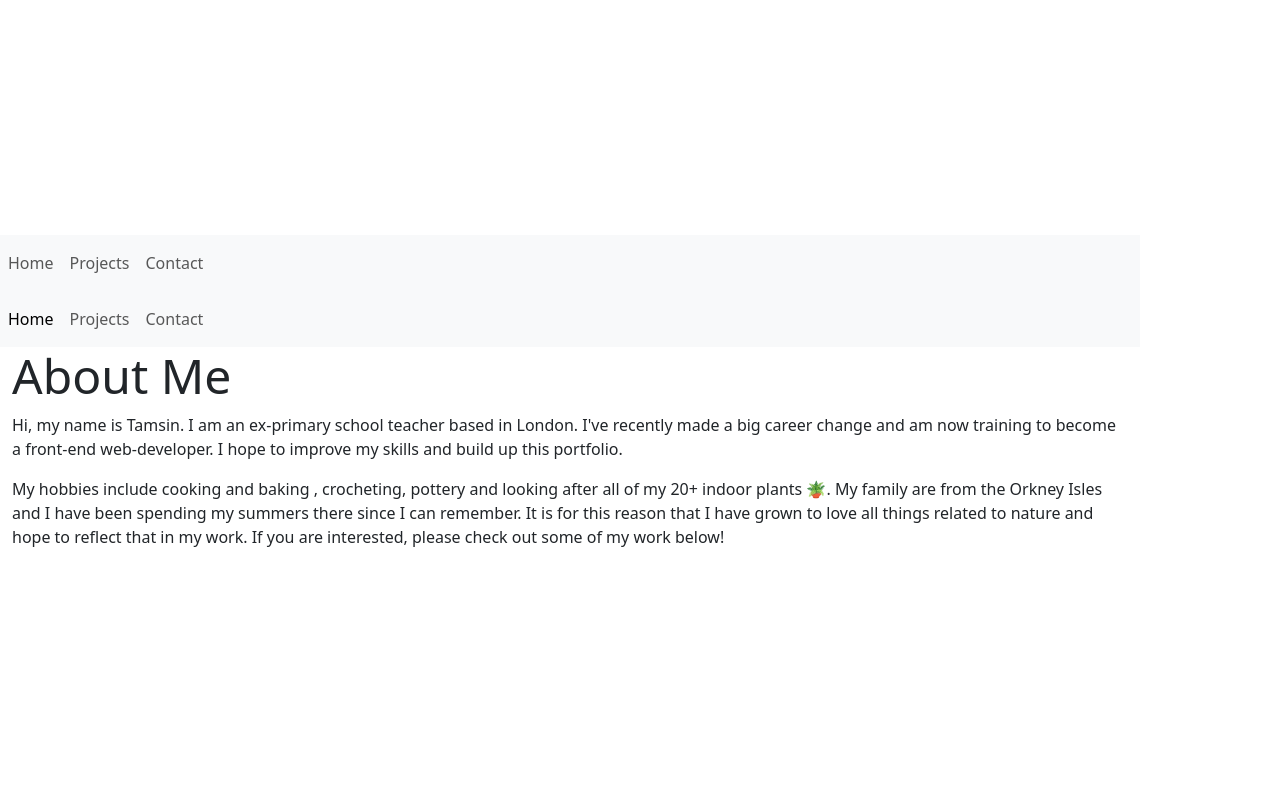
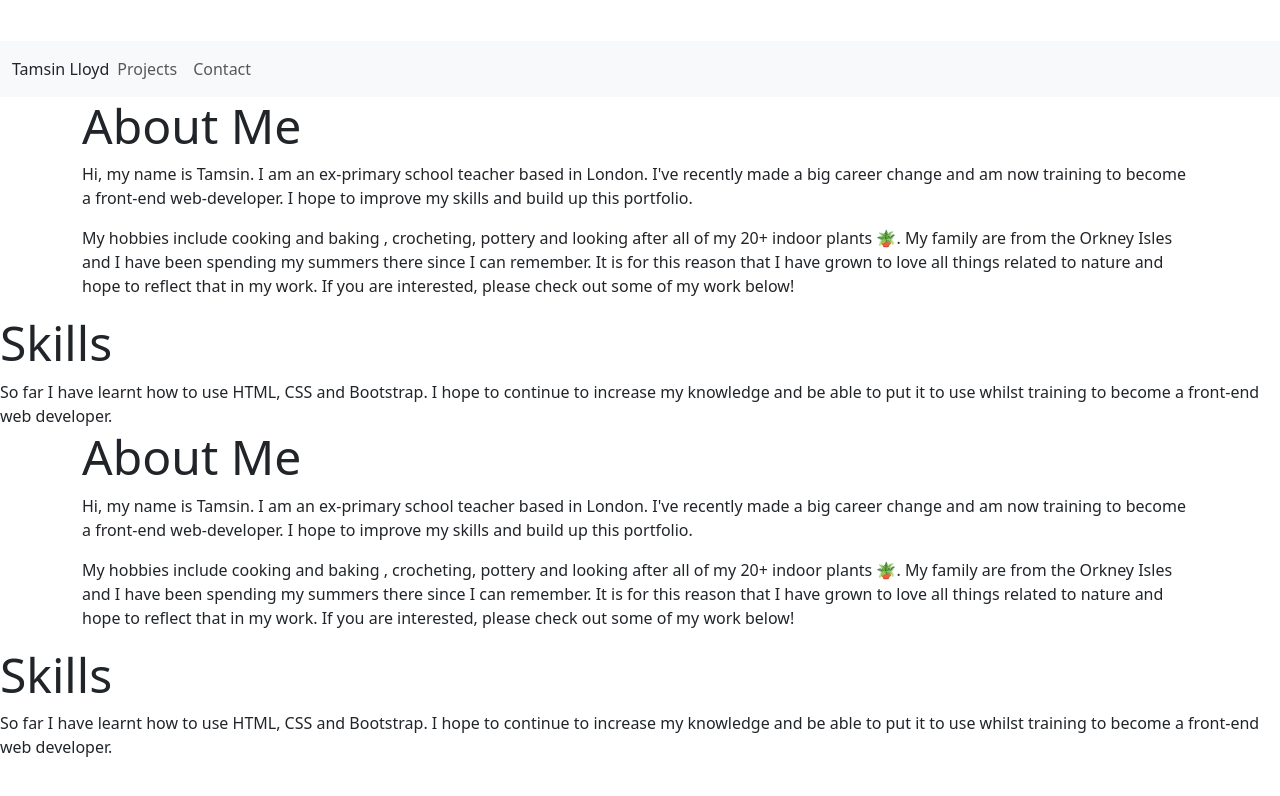
Before and after one commit to TamsinLloyd99/My-React-Portfolio, a React (Vite) app: page / in a window 1280 px wide. Shown: the top 796 px of the page. Built offline with nearby package versions, Linux system fonts and the light colour scheme.

Commit message:
changed homepage to render/added skills to homepage

```diff
--- a/src/App.jsx
+++ b/src/App.jsx
@@ -1,15 +1,16 @@
 import React from "react";
 import { BrowserRouter as Router, Route, Routes } from "react-router-dom";
+import RenderPage from "./components/RenderPage";
 import Contact from "./components/Contact";
-import Header from "./components/Header";
 import HomePage from "./components/HomePage";
 import Projects from "./components/Projects";
+
 
 function App() {
   return (
   <Router>
     <div className="App">
-      <Header />
+      <RenderPage />
       <Routes>
         <Route path="/" element={<HomePage />} />
         <Route path="/projects" element={<Projects />} />
--- a/src/components/Contact.jsx
+++ b/src/components/Contact.jsx
@@ -2,7 +2,10 @@ import React from 'react'
 
 function Contact() {
   return (
+    <>
+
     <div>Contact</div>
+    </>
   )
 }
 
--- a/src/components/Header.jsx
+++ b/src/components/Header.jsx
@@ -6,43 +6,58 @@ function Header(props) {
   return (
     <>
       <nav className="navbar navbar-expand-lg bg-body-tertiary">
+        <div className="container-fluid">
+              <Link
+              to="/home"
+              className={
+                props.currentPage === "home" ? "nav-link active" : "nav-link"}
+                onClick={() => props.handlePageChange("home")}
+            >
+            Tamsin Lloyd
+         </Link>
+          <button
+            className="navbar-toggler"
+            type="button"
+            data-bs-toggle="collapse"
+            data-bs-target="#navbarNav"
+            aria-controls="navbarNav"
+            aria-expanded="false"
+            aria-label="Toggle navigation"
+          >
+            <span className="navbar-toggler-icon"></span>
+          </button>
+
+          <div className="collapse navbar-collapse" id="navbarNav">
             <ul className="navbar-nav">
               <li className="nav-item">
-            <a
-              href="#"
-              onClick={() => props.handlepageChange("home")}
-              className={
-                props.currentPage === "home" ? "nav-link active" : "nav-link"
-              }
-            >
-              Home
-            </a>
-          </li>
-          <li className="nav-item">
-            <a
-              href="#"
-              onClick={() => props.handlepageChange("projects")}
+              <Link
+                to="/projects"
                 className={
                   props.currentPage === "projects"
                     ? "nav-link active"
                     : "nav-link"
                 }
+                onClick={() => props.handlePageChange("projects")}
               >
                   Projects
-            </a>
+                </Link>
               </li>
               <li className="nav-item">
-            <a
-              href="#"
-              onClick={() => props.handlepageChange("contact")}
+              <Link
+                to="/contact"
                 className={
-                props.currentPage === "contact" ? "nav-link active" : "nav-link"
+                  props.currentPage === "contact"
+                    ? "nav-link active"
+                    : "nav-link"
                 }
+                onClick={() => props.handlePageChange("contact")}
               >
                 Contact
-            </a>
+              </Link>
               </li>
             </ul>
+          </div>
+        </div>
       </nav>
     </>
   );
--- a/src/components/HomeContent.jsx
+++ /dev/null
@@ -1,21 +0,0 @@
-import React from 'react'
-
-function HomeContent() {
-  return (
-    <div>
-        <section className="hero">
-    <div className="jumbotron container" id="Jumbotron">
-      <div className="row">
-        <h1 className="display-5">About Me</h1>
-        <div className="profile"></div>
-        <p> Hi, my name is Tamsin. I am an ex-primary school teacher based in London. I've recently made a big career change and am now training to become a front-end web-developer. I hope to improve my skills and build up this portfolio.</p>
-
-        <p>My hobbies include cooking and baking , crocheting, pottery and looking after all of my 20+ indoor plants 🪴. My family are from the Orkney Isles and I have been spending my summers there since I can remember. It is for this reason that I have grown to love all things related to nature and hope to reflect that in my work. If you are interested, please check out some of my work below! </p>
-      </div>
-    </div>
-</section>
-    </div>
-  )
-}
-
-export default HomeContent
--- a/src/components/HomePage.jsx
+++ b/src/components/HomePage.jsx
@@ -1,42 +1,49 @@
-import React, { useState } from 'react';
-import Header from './Header';
-import HomeContent from './HomeContent';
-import Projects from './Projects';
-import Contact from './Contact';
+import React from "react";
 
-
-
-
-function HomePage() {
-
-  const [currentPage, setCurrentPage] = useState('home');
-
-  const handlepageChange = (page) => {
-    setCurrentPage(page);
-  }
-
-  const renderPage = () => {
-    switch(currentPage) {
-      case 'home':
-        return <HomeContent />;
-      case 'projects':
-        return <Projects />;
-      case 'contact':
-        return <Contact />
-      default:
-        return null;
-
-    }
-  }
-
-
+function HomeContent() {
   return (
     <>
-    <Header currentPage={currentPage} handlepageChange={handlepageChange} />
-    {renderPage()}
+      <div>
+        <section className="hero">
+          <div className="jumbotron container" id="Jumbotron">
+            <div className="row">
+              <h1 className="display-5">About Me</h1>
+              <div className="profile"></div>
+              <p>
+                {" "}
+                Hi, my name is Tamsin. I am an ex-primary school teacher based
+                in London. I've recently made a big career change and am now
+                training to become a front-end web-developer. I hope to improve
+                my skills and build up this portfolio.
+              </p>
 
+              <p>
+                My hobbies include cooking and baking , crocheting, pottery and
+                looking after all of my 20+ indoor plants 🪴. My family are from
+                the Orkney Isles and I have been spending my summers there since
+                I can remember. It is for this reason that I have grown to love
+                all things related to nature and hope to reflect that in my
+                work. If you are interested, please check out some of my work
+                below!{" "}
+              </p>
+            </div>
+          </div>
+        </section>
+      </div>
+      <section className="skills">
+        <h1 className="display-5">Skills</h1>
+        <div className="col-lg-12 col-md-12 col-sm-12">
+          <div className="card-body">
+            <p className="card-text">
+              So far I have learnt how to use HTML, CSS and Bootstrap. I hope to
+              continue to increase my knowledge and be able to put it to use
+              whilst training to become a front-end web developer.
+            </p>
+          </div>
+        </div>
+      </section>
     </>
-  )
+  );
 }
 
-export default HomePage
+export default HomeContent;
--- /dev/null
+++ b/src/components/RenderPage.jsx
@@ -0,0 +1,42 @@
+import React, { useState } from 'react';
+import Header from './Header';
+import HomePage from './HomePage';
+import Projects from './Projects';
+import Contact from './Contact';
+
+
+
+
+function RenderPage() {
+
+  const [currentPage, setCurrentPage] = useState('home');
+
+  const handlepageChange = (page) => {
+    setCurrentPage(page);
+  }
+
+  const renderPage = () => {
+    switch(currentPage) {
+      case 'home':
+        return <HomePage />;
+      case 'projects':
+        return <Projects />;
+      case 'contact':
+        return <Contact />
+      default:
+        return null;
+
+    }
+  }
+
+
+  return (
+    <>
+    <Header currentPage={currentPage} handlepageChange={handlepageChange} />
+    {renderPage()}
+
+    </>
+  )
+}
+
+export default RenderPage
```
Lines whose indentation alone changed are shown as unchanged.
